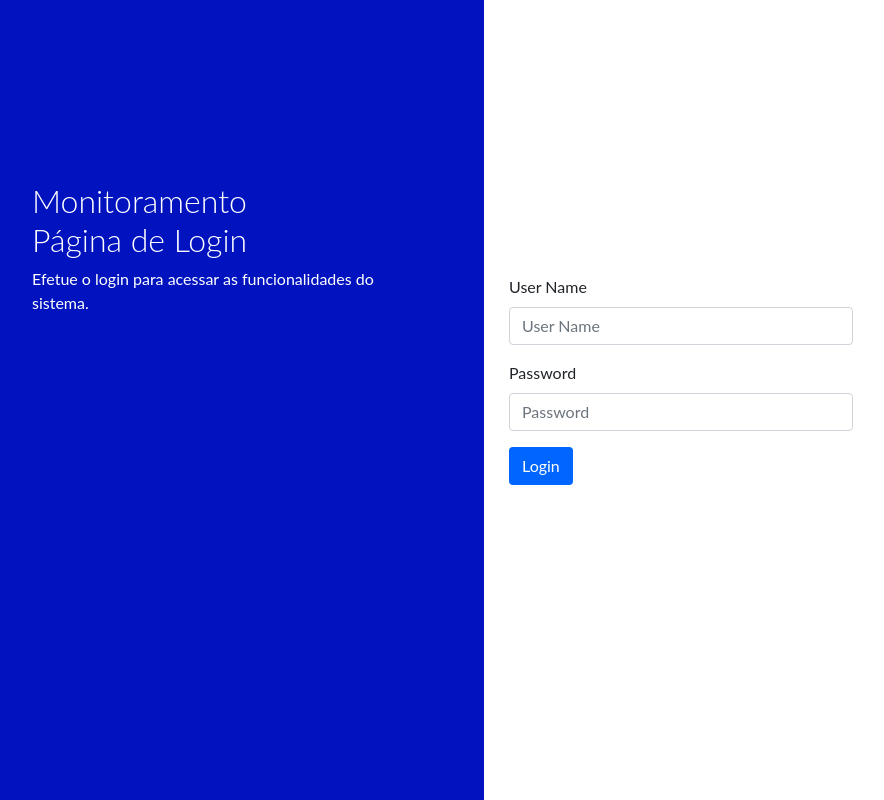
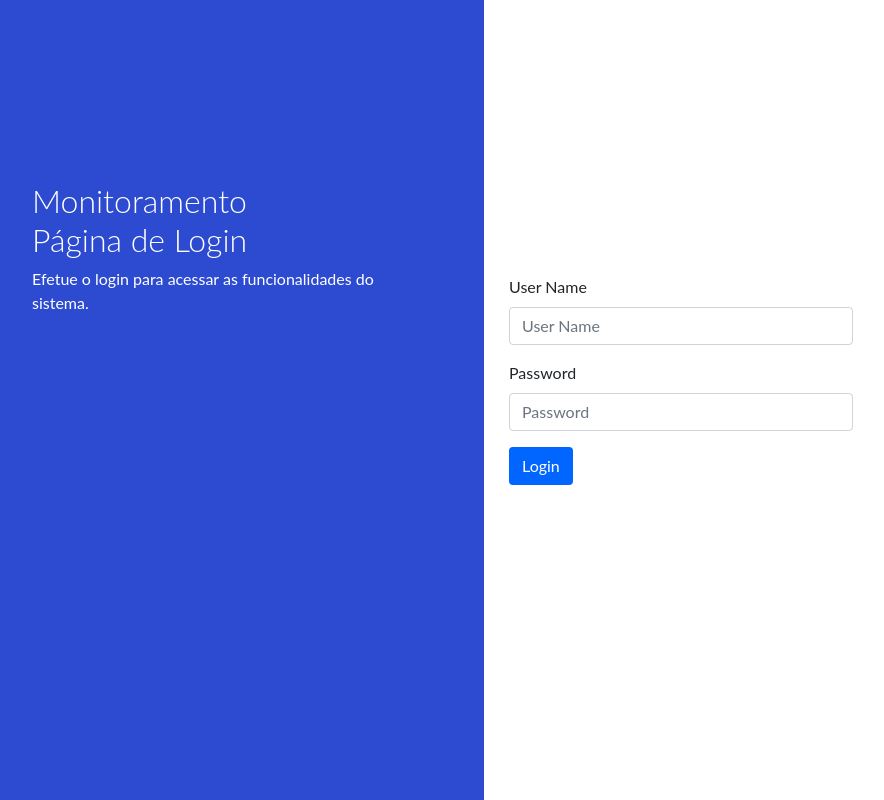
Before and after one commit to LuizBudeu/ProjetoLabEngSoft, a Django app: page /login/ in a window 1280 px wide. Shown: the whole page, without its empty margins (28-912 px from the left). Run offline with Django 4.2, Linux system fonts and the light colour scheme; some libraries are stand-ins or nearby versions.

Commit message:
Final correction on login page's sidebar colour

```diff
--- a/template/login.html
+++ b/template/login.html
@@ -26,7 +26,7 @@
 
       .sidenav {
         height: 100%;
-        background-color: #0013be;
+        background-color: #2d4bd1;
         overflow-x: hidden;
         padding-top: 20px;
       }
```
